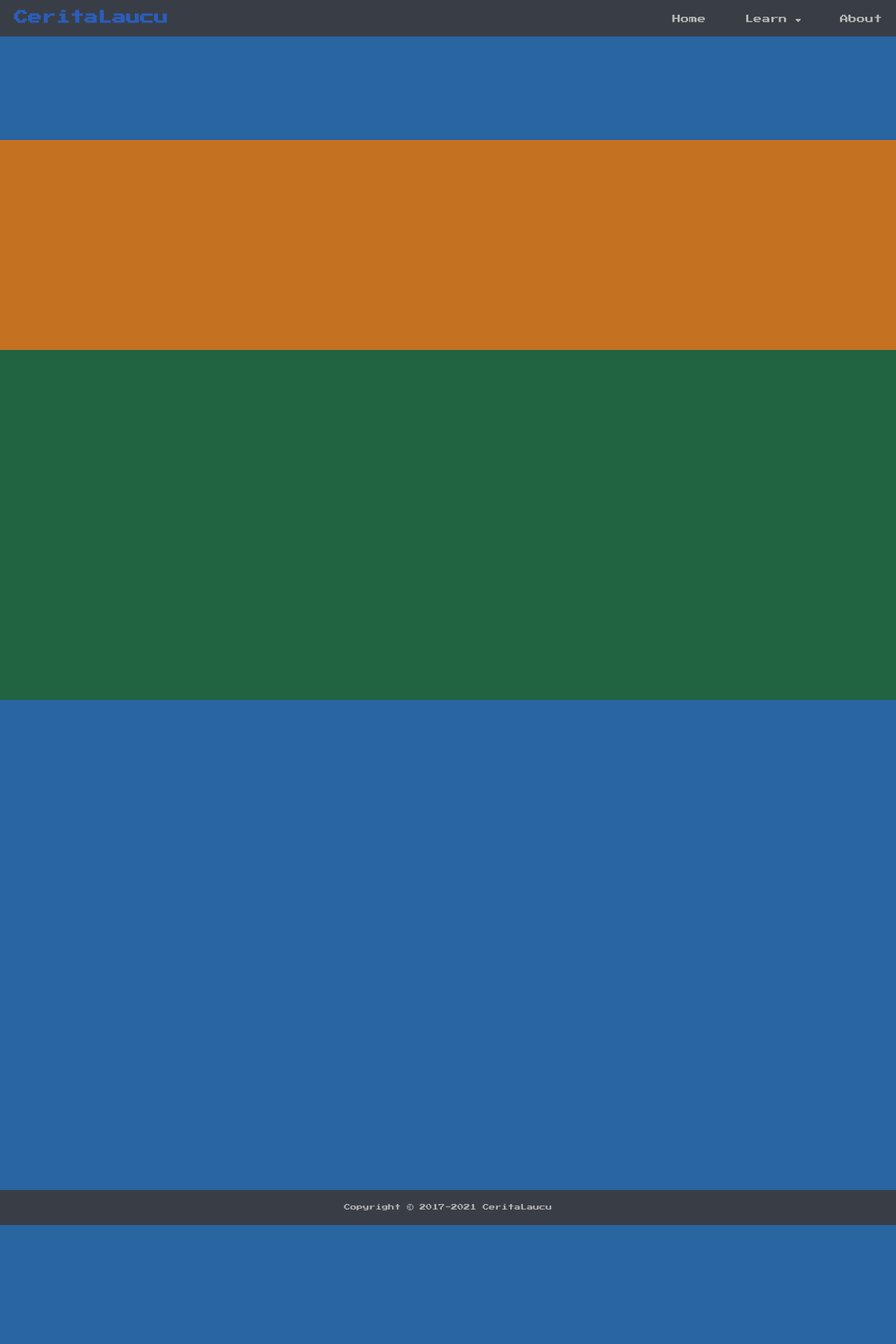
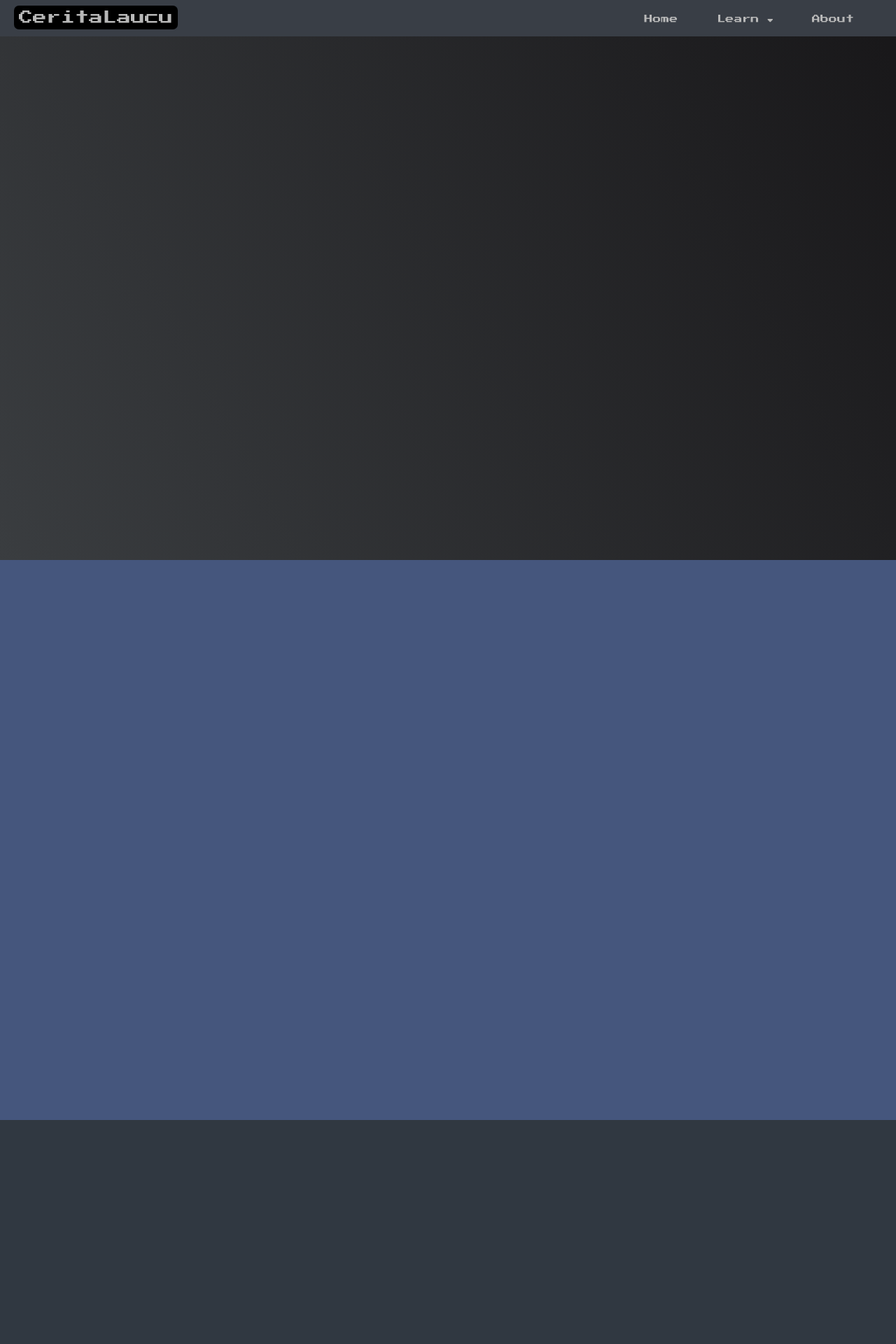
Before and after one commit to ceritalaucu/ceritalaucu.github.io, a PHP site: page / in a window 1280 px wide. Shown: the top 1920 px of the page at 70% size. Before the commit the page ends 1750 px from the top, so only its background shows below. Run offline with PHP 8.4, Linux system fonts and the light colour scheme; some libraries are stand-ins or nearby versions; some web fonts are replaced.

Commit message:
changes edited files

```diff
--- a/index.css
+++ b/index.css
@@ -21,16 +21,28 @@
 }
 
 .header-logo{
-	font-weight:bold;
-	color:rgb(43,93,185);
+	color:rgb(184,184,184);
 	font-size:20px;
 	line-height:50px;
-	padding:0 20px;
+	margin-left:20px;
+	padding:7px;
+	background-color:black;
+	border-radius:7px;
+}
+
+.header-content{
+	float:right;
+	margin-right:20px;
+}
+
+.header-nav a{
+	color:rgb(184,184,184);
+	font-size:12px;
+	padding-right:40px;
 }
 
 .menubtn{
 	display:none;
-	background:none;
 	text-align:center;
 	line-height:50px;
 	width:45px;
@@ -39,7 +51,7 @@
 }
 
 .menubtn span{
-	color:white;
+	color:rgb(184,184,184);
 	font-size:20px;
 }
 
@@ -51,19 +63,9 @@
 	transform:rotate(-180deg);
 }
 
-.header-content{
-	float:right;
-}
-
 .header-nav .header-item{
 	display:inline-block;
 	line-height:50px;
-}
-
-.header-nav a{
-	color:rgb(184,184,184);
-	font-size:12px;
-	padding:0 20px;
 }
 
 .header-nav .header-content .learn-item{
@@ -81,33 +83,39 @@
 	font-size:10px;
 	padding:12px 16px;
 	display:block;
-	padding-top:0;
-	padding-bottom:0;
 }
 
+/* ISI KONTEN */
 .banner-header{
-	padding-top:200px;
-	background-color:#2965a1;
+	height:100vh;
+	background-color: #000;
+  	background-image: linear-gradient(62deg, #3a3d40 0%, #181719 100%);
 }
 
 .whoami{
-	padding-top:300px;
-	background-color:#c57122;
+	height:100vh;
+	background-color:#45567d;
 }
 
 .whatfeatures{
-	padding-top:500px;
-	background-color:#206441;
+	height:100vh;
+	background-color:#303841;
 }
 
 .ourcontent{
-	padding-top:700px;
-	background-color:#2965a1;
+	height:100vh;
+	background-color:#0f4c75;
 }
+
+.bonus{
+	height:100vh;
+	background-color:#3282b8;
+}
+/* ISI KONTEN */
 
 footer {
 	font-family: "Press Start 2P",cursive;
-	font-size: 9px;
+	font-size: 12px;
 	background-color: #393e46;
 	line-height:50px;
 	text-align: center;
@@ -115,14 +123,6 @@ footer {
 }
 
 @media (max-width: 720px) {
-	label.logo{
-		font-weight:bold;
-		color:rgb(43, 93, 185);
-		font-size:16px;
-		line-height:50px;
-		padding-left:20px;
-	}
-
 	.menubtn{
 		display:block;
 	}
@@ -130,11 +130,11 @@ footer {
 
 	.header-content{
 		position:fixed;
-		width:50%;
+		width:70%;
 		height:100vh;
 		background:#21466b;
 		top:50px;
-		left:-50%;
+		left:-70%;
 		overflow:auto;
 		transition:left 0.4s ease;
 		padding:0 15px 0 15px;
--- a/index.html
+++ b/index.html
@@ -51,6 +51,10 @@
       </div>
 
       <div class="ourcontent">
+
+      </div>
+
+      <div class="bonus">
 
       </div>
 
```
